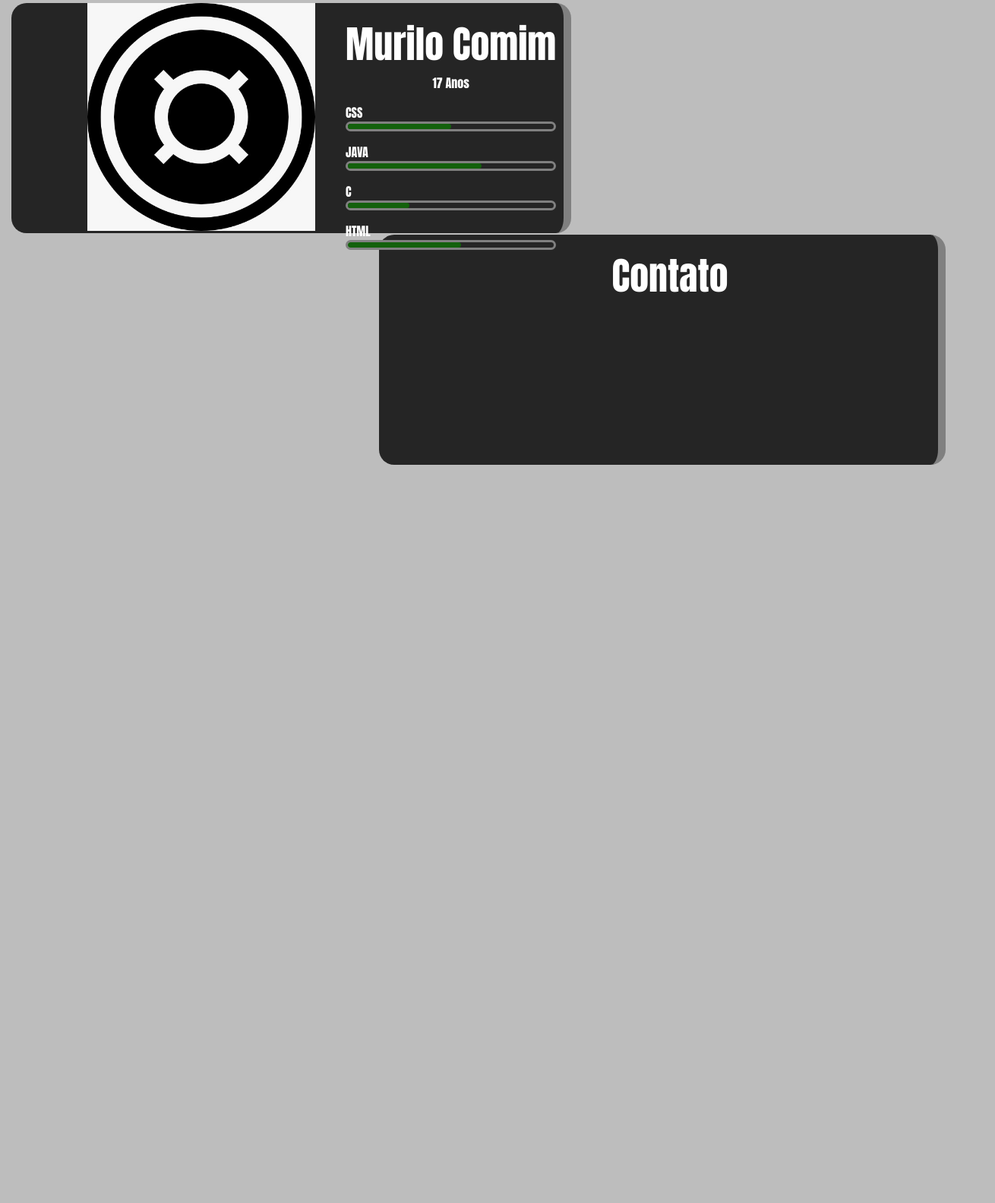
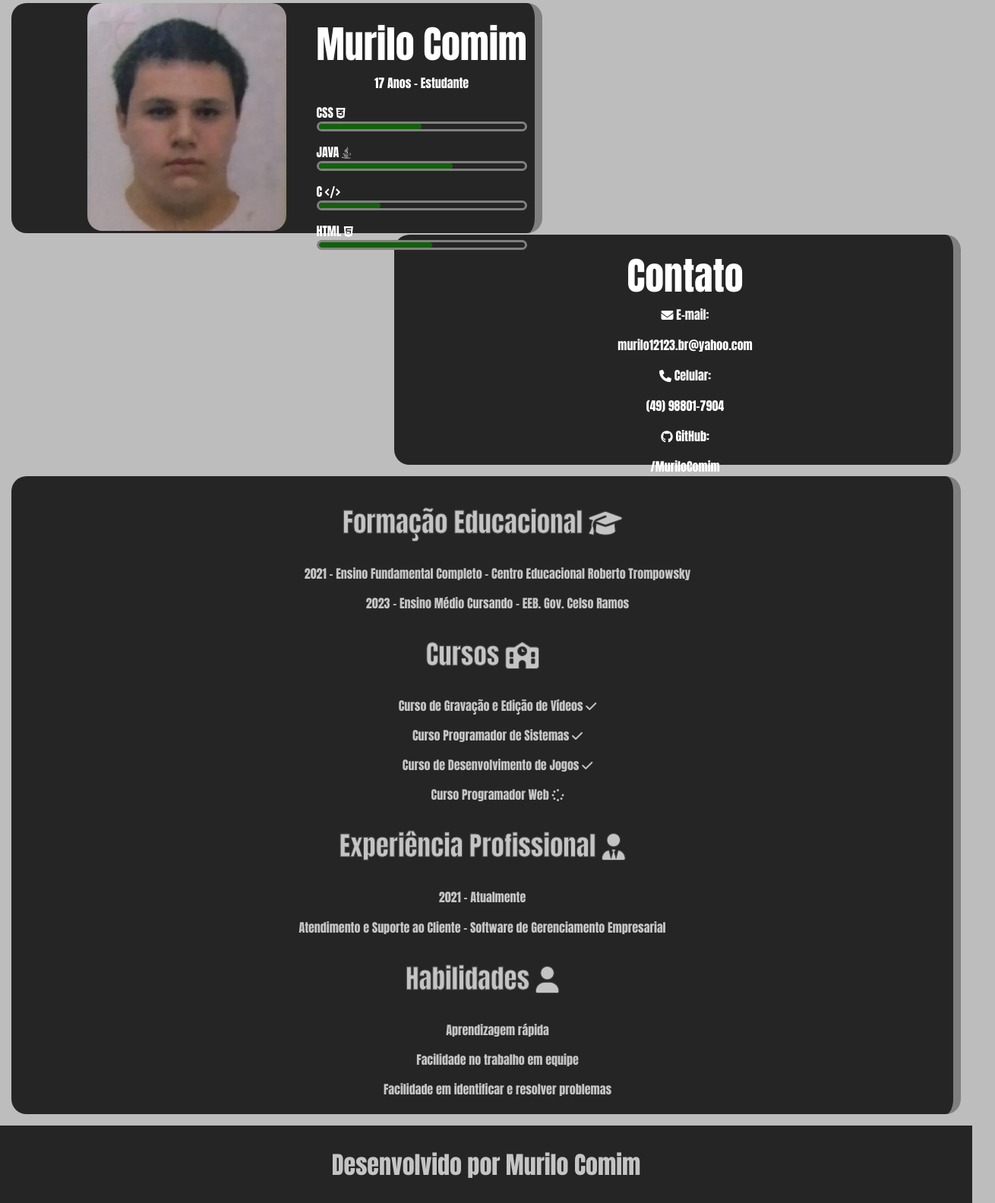
Before and after one commit to MuriloComim/projectSenac, a plain HTML site: page index.html in a window 1280 px wide. Shown: the part 11-1595 px from the top of the page at 76% size, 1310 px wide, since content can reach past the window. Before the commit the page ends 800 px from the top, so only its background shows below. Drawn offline with Linux system fonts and the light colour scheme.

Commit message:
Add files via upload

```diff
--- a/index.html
+++ b/index.html
@@ -1,32 +1,95 @@
 <!DOCTYPE HTML>
 <html lang="pt-br">
+
 <head>
     <meta charset="UTF-8">
     <meta name="viewport" content="width=device-width, initial-scale=1.0">
-        <link rel="icon" type="image/x-icon" href="img/icon.jpeg">
+    <link rel="icon" type="image/x-icon" href="img/icon.jpg">
     <title>Curriculo</title>
-        <link rel="stylesheet" href="css/curriculo.css">
+    <link rel="stylesheet" href="css/styles.css">
 </head>
+
 <body>
     <header>
+        <div class="ContainerDivHeader">
             <div class="DivInformacoes">
-                <img src="img/icon.jpeg" class="Foto">
-                <nav>
+                <img src="img/fotoPerfil.jpg" class="Foto">
+                <div class="ContainerUl">
                     <ul>
                         <li class="Nome">Murilo Comim</li>
-                        <li class="Idade">17 Anos</li>
-                        <li>CSS<div><div class="CSS"></div></div></li>
-                        <li>JAVA<div><div class="JAVA"></div></div></li>
-                        <li>C<div><div class="C"></div></div></li>
-                        <li>HTML<div><div class="HTML"></div></div></li>
+                        <li class="Idade">17 Anos - Estudante</li>
+                        <li>CSS <i class="fa-brands fa-css3-alt"></i><div>
+                                <div class="CSS"></div>
+                            </div>
+                        </li>
+                        <li>JAVA <i class="fa-brands fa-java"></i><div>
+                                <div class="JAVA"></div>
+                            </div>
+                        </li>
+                        <li>C <i class="fa-solid fa-code"></i><div>
+                                <div class="C"></div>
+                            </div>
+                        </li>
+                        <li>HTML <i class="fa-brands fa-html5"></i><div>
+                                <div class="HTML"></div>
+                            </div>
+                        </li>
                     </ul>
-                </nav>
+                </div>
             </div>
             <div class="DivContato">
                 <ul>
                     <li class="Contato">Contato</li>
+                    <li><i class="fa-solid fa-envelope"></i> E-mail:<p>murilo12123.br@yahoo.com</p>
+                    </li>
+                    <li><i class="fa-solid fa-phone"></i> Celular:<p>(49) 98801-7904</p>
+                    </li>
+                    <li><i class="fa-brands fa-github"></i> GitHub:<a href="https://github.com/MuriloComim">/MuriloComim</a></li>
                 </ul>
             </div>
+        </div>
     </header>
+    <main>
+        <div class="ContainerMain">
+            <div>
+                <section class="FormEducacional">
+                    <h1>Formação Educacional <i class="fa-solid fa-graduation-cap"></i></h1>
+                    <ul>
+                        <li>2021 - Ensino Fundamental Completo - Centro Educacional Roberto Trompowsky</li>
+                        <li>2023 - Ensino Médio Cursando - EEB. Gov. Celso Ramos</li>
+                    </ul>
+                </section>
+                <section class="Cursos">
+                    <h1>Cursos <i class="fa-solid fa-school"></i></h1>
+                    <ul>
+                        <li>Curso de Gravação e Edição de Vídeos <i class="fa-solid fa-check"></i></li>
+                        <li>Curso Programador de Sistemas <i class="fa-solid fa-check"></i></li>
+                        <li>Curso de Desenvolvimento de Jogos <i class="fa-solid fa-check"></i></li>
+                        <li>Curso Programador Web <i class="fa-solid fa-spinner"></i></li>
+                    </ul>
+                </section>
+                <section class="ExperienciaProfissional">
+                    <h1>Experiência Profissional <i class="fa-solid fa-user-tie"></i></h1>
+                    <p>2021 - Atualmente</p>
+                    <p>Atendimento e Suporte ao Cliente - Software de Gerenciamento Empresarial</p>
+                </section>
+                <section class="Habilidades">
+                    <h1>Habilidades <i class="fa-solid fa-user"></i></h1>
+                    <ul>
+                        <li>Aprendizagem rápida</li>
+                        <li>Facilidade no trabalho em equipe</li>
+                        <li>Facilidade em identificar e resolver problemas</li>
+                    </ul>
+                </section>
+            </div>
+        </div>
+    </main>
+    <footer>
+        <div class="ContainerFooter">
+            <h1>Desenvolvido por Murilo Comim</h1>
+        </div>
+    </footer>
+    <script src="https://kit.fontawesome.com/b93f9705fa.js" crossorigin="anonymous"></script>
 </body>
+
 </html>
```
Lines whose indentation alone changed are shown as unchanged.
